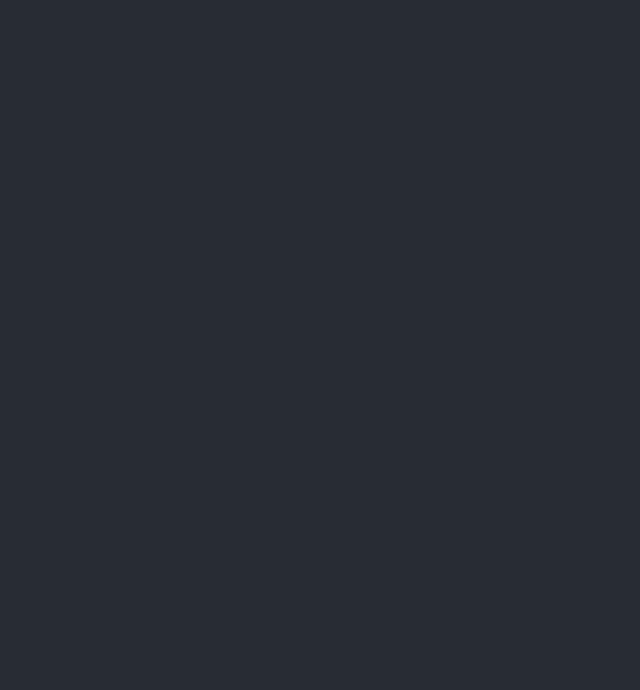
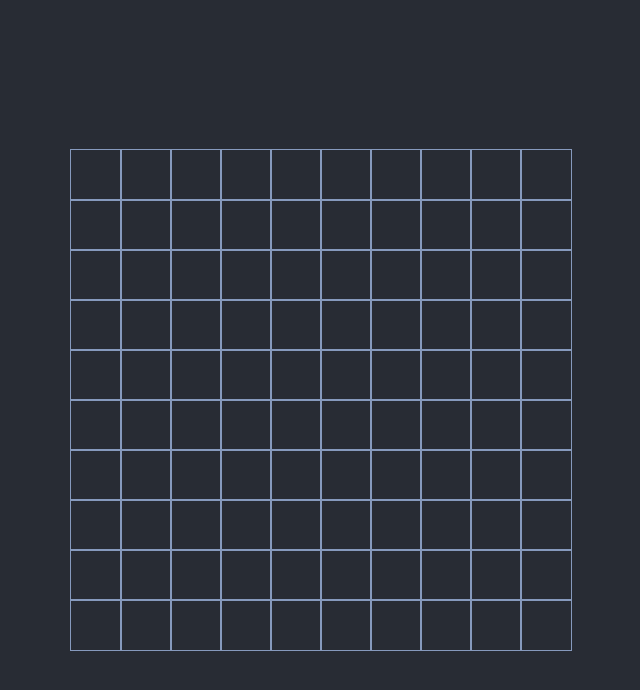
Before and after one commit to edjunma/Snake-Game, a React (Create React App) app: page / in a window 1280 px wide. Shown: the top 690 px of the page, without its empty margins (319-959 px from the left). Built offline with nearby package versions, Linux system fonts and the light colour scheme.

Commit message:
setup Board component and styles

```diff
--- a/src/Board/Board.css
+++ b/src/Board/Board.css
@@ -0,0 +1,14 @@
+.board {
+	outline: 1px solid rgb(134, 154, 189);
+}
+
+.row {
+	height: 50px;
+}
+
+.cell {
+	width: 50px;
+	height: 50px;
+	outline: 1px solid rgb(134, 154, 189);
+	display: inline-block;
+}
--- a/src/Board/Board.jsx
+++ b/src/Board/Board.jsx
@@ -1,8 +1,24 @@
-import React from 'react';
+import React, {useState} from 'react';
 import './Board.css';
 
+const BOARD_SIZE = 10;
+
 const Board = () => {
-  return <div></div>
+  const [board, setBoard] = useState(
+    new Array(BOARD_SIZE).fill(0).map(row => new Array(BOARD_SIZE).fill(0)),
+  );
+
+  return (
+    <div className="board">
+      {board.map((row, rowIdx) => (
+        <div key={rowIdx} className="row">{
+          row.map((cell, cellIdx) => (
+            <div key={cellIdx} className="cell"></div>
+          ))
+        }</div>
+      ))}
+    </div>
+  )
 };
 
 export default Board;
```
